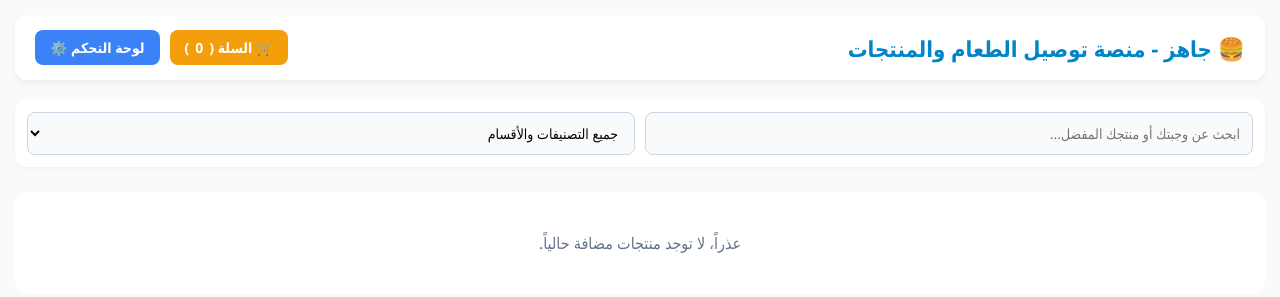
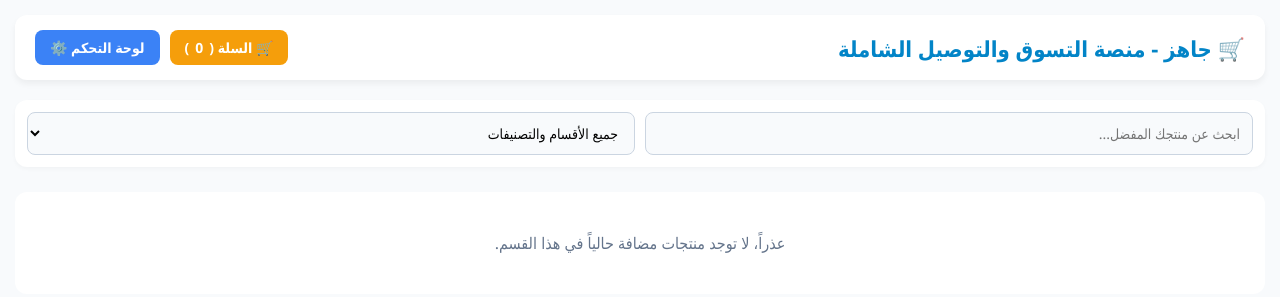
Before and after one commit to samehabouelazm-cloud/ready-food-delivery, a website: page index.html in a window 1280 px wide. Drawn offline with Linux system fonts and the light colour scheme; no server answers.

Commit message:
Update index.html

```diff
--- a/index.html
+++ b/index.html
@@ -3,7 +3,7 @@
 <head>
     <meta charset="UTF-8">
     <meta name="viewport" content="width=device-width, initial-scale=1.0">
-    <title>جاهز - منصة توصيل الطعام والمنتجات المتكاملة</title>
+    <title>جاهز - منصة التسوق والتوصيل المتكاملة</title>
     <style>
         * { box-sizing: border-box; margin: 0; padding: 0; font-family: 'Segoe UI', Tahoma, sans-serif; }
         body { background: #f8fafc; color: #1e293b; padding: 15px; direction: rtl; text-align: right; }
@@ -15,7 +15,7 @@
         .admin-link { background: #3b82f6; color: #fff; padding: 8px 15px; border-radius: 8px; text-decoration: none; font-weight: bold; font-size: 14px; }
         .cart-btn { background: #f59e0b; color: #fff; border: none; padding: 8px 15px; border-radius: 8px; font-weight: bold; cursor: pointer; font-size: 14px; display: flex; align-items: center; gap: 6px; }
 
-        /* شريط البحث والفلترة */
+        /* شريط البحث والفلترة بأحدث الأقسام */
         .search-filter-box { display: flex; gap: 10px; margin-bottom: 25px; flex-wrap: wrap; background: #fff; padding: 12px; border-radius: 12px; box-shadow: 0 2px 4px rgba(0,0,0,0.03); }
         .search-filter-box input, .search-filter-box select { flex: 1; min-width: 180px; padding: 10px 12px; border-radius: 8px; border: 1px solid #cbd5e1; background: #f8fafc; font-size: 14px; outline: none; }
         .search-filter-box input:focus, .search-filter-box select:focus { border-color: #0284c7; background: #fff; }
@@ -67,22 +67,26 @@
 <body>
 
     <div class="header">
-        <h1>🍔 جاهز - منصة توصيل الطعام والمنتجات</h1>
+        <h1>🛒 جاهز - منصة التسوق والتوصيل الشاملة</h1>
         <div class="header-actions">
             <button class="cart-btn" onclick="openCart()">🛒 السلة (<span id="cartCount">0</span>)</button>
             <a href="dashboard.html" class="admin-link">لوحة التحكم ⚙️</a>
         </div>
     </div>
 
+    <!-- شريط تصفح الأقسام المحدث بالشامل لكافة الأقسام الحديثة -->
     <div class="search-filter-box">
-        <input type="text" id="searchInput" placeholder="ابحث عن وجبتك أو منتجك المفضل..." oninput="filterProducts()">
+        <input type="text" id="searchInput" placeholder="ابحث عن منتجك المفضل..." oninput="filterProducts()">
         <select id="categoryFilter" onchange="filterProducts()">
-            <option value="all">جميع التصنيفات والأقسام</option>
-            <option value="عام">عام</option>
-            <option value="وجبات سريعة">وجبات سريعة</option>
-            <option value="مشروبات">مشروبات</option>
-            <option value="حلويات">حلويات</option>
-            <option value="مأكولات بحرية">مأكولات بحرية</option>
+            <option value="all">جميع الأقسام والتصنيفات</option>
+            <option value="سوبر ماركت">🛒 سوبر ماركت ومواد غذائية</option>
+            <option value="إلكترونيات">📱 إلكترونيات وأجهزة ذكية</option>
+            <option value="وجبات سريعة">🍔 وجبات سريعة ومطاعم</option>
+            <option value="مشروبات">🥤 مشروبات ومشروبات ساخنة</option>
+            <option value="حلويات">🍰 حلويات ومخبوزات</option>
+            <option value="أدوات منزلية">🏠 أدوات ومستلزمات منزلية</option>
+            <option value="موضة وأزياء">👕 موضة وأزياء</option>
+            <option value="عام">📦 تصنيفات عامة أخرى</option>
         </select>
     </div>
 
@@ -175,14 +179,13 @@
 
     <script>
         const API_URL = "https://api.npoint.io/43ccf89dee421e821c9e";
-        const ADMIN_WHATSAPP_NUMBER = "201034101822"; // تم تحديث رقم الواتساب المخصص للإدارة
+        const ADMIN_WHATSAPP_NUMBER = "201034101822";
 
         let allProducts = [];
         let cart = [];
         let productQuantities = {};
 
         async function loadStoreProducts() {
-            // عرض المنتجات المحفوظة مؤقتاً أولاً لسرعة فائقة بدون انتظار
             let cached = localStorage.getItem('storeProductsCache');
             if(cached) {
                 try {
@@ -191,7 +194,6 @@
                 } catch(e){}
             }
 
-            // المزامنة مع السحابة في الخلفية
             try {
                 let res = await fetch(API_URL);
                 if (res.ok) {
@@ -209,7 +211,7 @@
             grid.innerHTML = '';
 
             if (!products || products.length === 0) {
-                grid.innerHTML = '<div class="empty-msg">عذراً، لا توجد منتجات مضافة حالياً.</div>';
+                grid.innerHTML = '<div class="empty-msg">عذراً، لا توجد منتجات مضافة حالياً في هذا القسم.</div>';
                 return;
             }
 
@@ -354,7 +356,7 @@
             let total = subtotal + 15;
             let orderRef = Math.floor(1000 + Math.random() * 9000);
 
-            let msg = `*🍔 طلب جديد من منصة جاهز (#${orderRef})*\n\n`;
+            let msg = `*🛒 طلب جديد من منصة جاهز (#${orderRef})*\n\n`;
             msg += `👤 *اسم العميل:* ${name}\n`;
             msg += `📞 *رقم الجوال:* ${phone}\n`;
             msg += `📍 *العنوان:* ${address}\n`;
```
